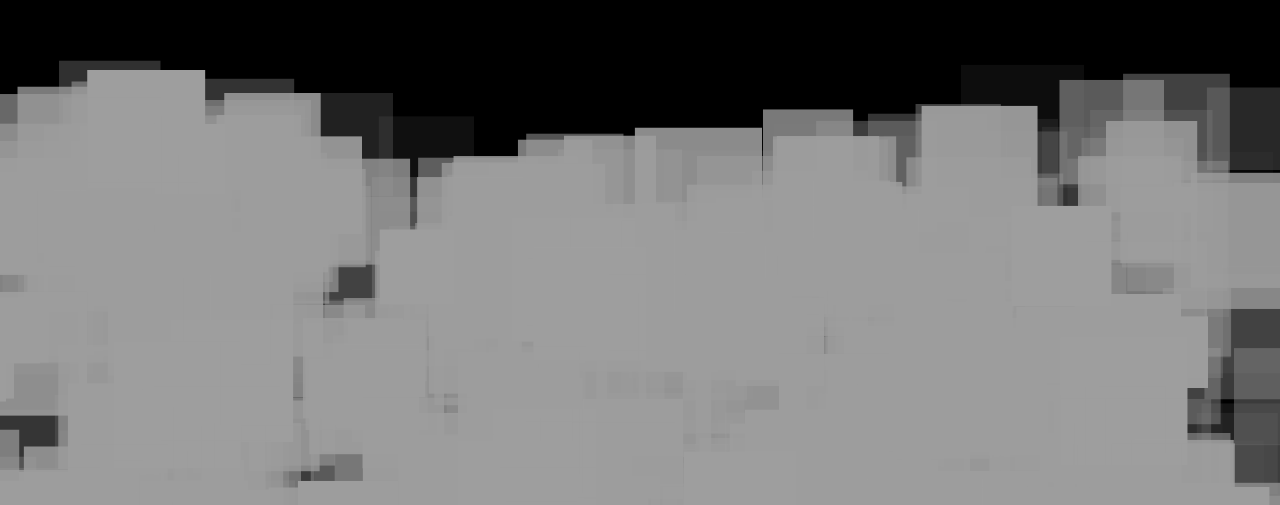
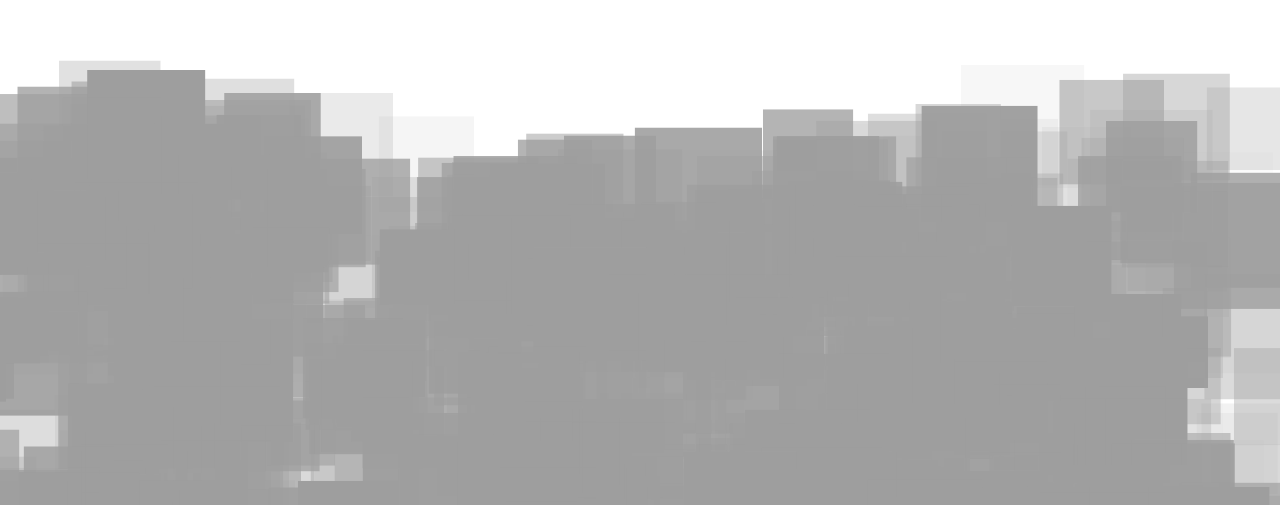
Before and after one commit to saliha0325/smoking, a plain HTML site: page index.html in a window 1280 px wide. Shown: the part 295-800 px from the top of the page. Drawn offline with nearby package versions, Linux system fonts and the light colour scheme.

Commit message:
Update style.css

```diff
--- a/style.css
+++ b/style.css
@@ -3,11 +3,12 @@ body, html {
   padding: 0;
   width: 100%;
   height: 100%;
-  background: black;
+  background: transparent;
   overflow: hidden;
 }
 #tsparticles {
   position: absolute;
   width: 100%;
   height: 100%;
+  background-color: transparent !important
 }
```
